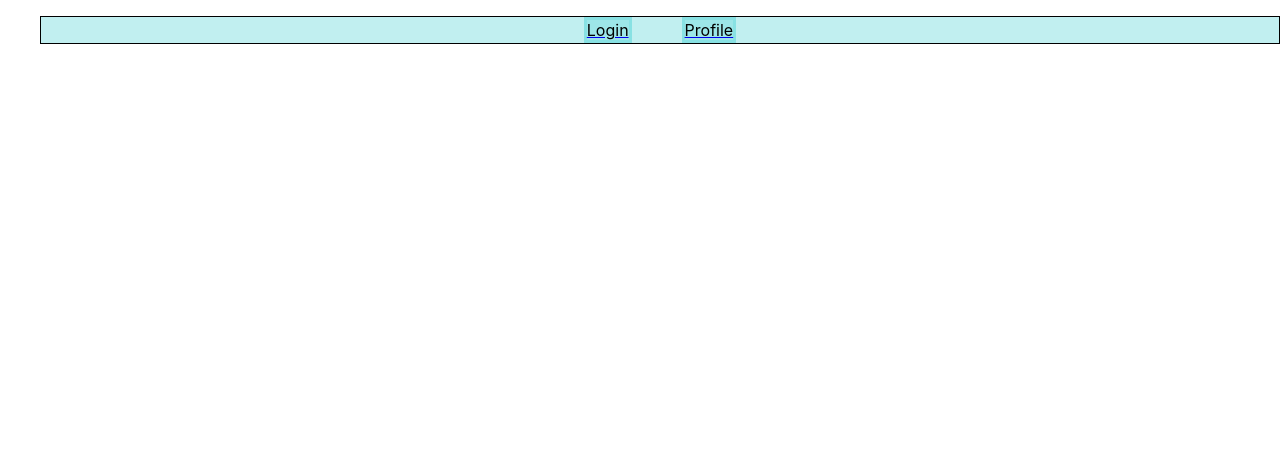
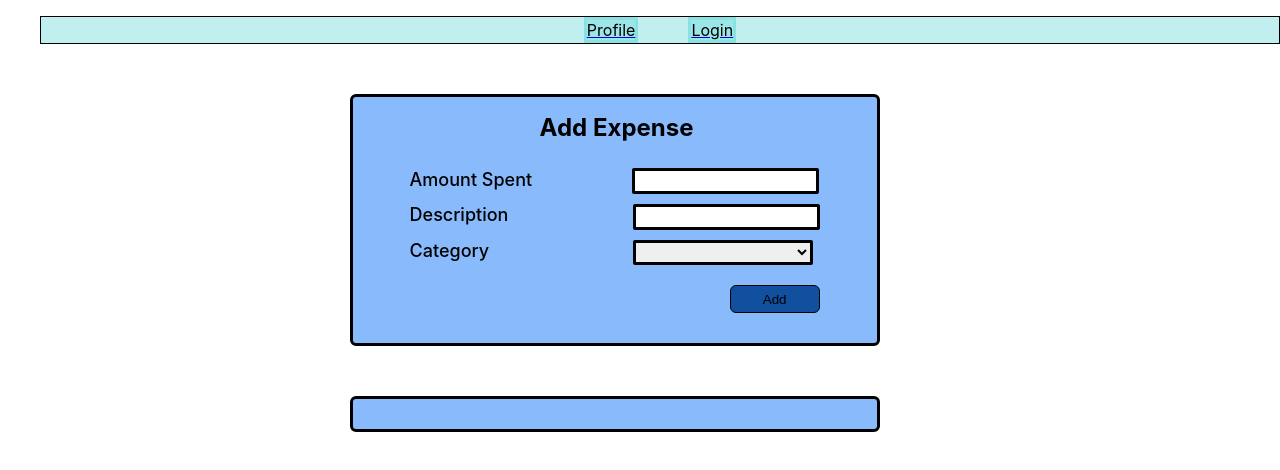
Before and after one commit to eswar7981/ExpenseTracker, a React (Create React App) app: page /addexpense in a window 1280 px wide. Shown: the top 470 px of the page. Built offline with nearby package versions, Linux system fonts and the light colour scheme.

Commit message:
added addexpense feature

```diff
--- a/src/App.js
+++ b/src/App.js
@@ -8,6 +8,7 @@ import Navi from './Components/Navigation/Navi';
 import VerifyEmail from './Components/VerifyEmail';
 import LogOut from './Components/LogOut';
 import ForgotPassword from './Components/ForgotPassword';
+import AddExpense from './Components/AddExpense';
 
 function App() {
   return (
@@ -35,6 +36,9 @@ function App() {
   <Route path='/forgotpassword'>
     <ForgotPassword></ForgotPassword>
   </Route>
+  <Route path='/addexpense'>
+    <AddExpense></AddExpense>
+  </Route>
   </>
   </Switch>
   </>
--- /dev/null
+++ b/src/Components/AddExpense.css
@@ -0,0 +1,37 @@
+.field4{
+    margin-top: 10px;
+}
+
+.field4 label{
+    font-size: large;
+    font-weight: 500;
+}
+
+.field4 input{
+    margin-left: 125px;
+    border:solid;
+    border-radius: 2px;
+    height: 18px;
+}
+
+
+.field5{
+    margin-top: 10px;
+}
+
+.field5 label{
+    font-size: large;
+    font-weight: 500;
+}
+
+.field5 select{
+    margin-left: 144px;
+    border:solid;
+    border-radius: 2px;
+    height: 25px;
+    width: 180px;
+}
+
+.form1{
+    display: flex;
+}
--- /dev/null
+++ b/src/Components/AddExpense.js
@@ -0,0 +1,77 @@
+import React, { useState } from "react";
+import './AddExpense.css'
+const AddExpense = () => {
+    const [expenses,setExpenses]=useState([])
+
+   const [expenseDetails,setExpenseDetails]=useState({amount:null,description:'',category:''})
+
+   const amountHandler=(e)=>{
+    setExpenseDetails({...expenseDetails,['amount']:e.target.value})
+   }
+
+   const descriptionHandler=(e)=>{
+    setExpenseDetails({...expenseDetails,['description']:e.target.value})
+   }
+
+
+   const categoryHandler=(e)=>{
+    setExpenseDetails({...expenseDetails,['category']:e.target.value})
+   }
+
+  const submitHandler=(e)=>{
+    e.preventDefault()
+    setExpenses([...expenses,expenseDetails])
+    setExpenseDetails({amount:null,description:'',category:''})
+  }
+
+
+  return (
+    <div>
+      <div className="box">
+        <div className="titled3">
+          <h1>Add Expense</h1>
+        </div>
+        <div className="form">
+          <form onSubmit={submitHandler}>
+            <div className="field3">
+              <label>Amount Spent</label>
+              <input type="number"  required value={expenseDetails.amount} onChange={amountHandler}></input>
+            </div>
+            <div className="field4">
+              <label>Description</label>
+              <input type="text" required value={expenseDetails.description} onChange={descriptionHandler}></input>
+            </div>
+            <div className="field5">
+                <label>Category</label>
+              <select value={expenseDetails.category} onChange={categoryHandler}>
+                <option></option>
+                <option >Food</option>
+                <option >Fuel</option>
+                <option >Elecricity</option>
+                <option >Loan</option>
+                <option >Personal</option>
+                <option >Others</option>
+              </select>
+
+            </div>
+            <div className="but">
+                <button>Add</button>
+            </div>
+          </form>
+
+        </div>
+      </div>
+      <div className="box">
+          {expenses.map((item)=>(<>
+          <div className="form1">
+          <h1>{item.amount}</h1>
+          <h1>{item.description}</h1>
+          <h1>{item.category}</h1>
+          </div>
+          </>))}
+          </div>
+    </div>
+  );
+};
+
+export default AddExpense;
--- a/src/Components/Navigation/Navi.js
+++ b/src/Components/Navigation/Navi.js
@@ -1,6 +1,6 @@
-import React from 'react'
-import {NavLink} from 'react-router-dom'
-import './Navi.css'
+import React from "react";
+import { NavLink } from "react-router-dom";
+import "./Navi.css";
 
 const Navi = () => {
   return (
@@ -8,45 +8,47 @@ const Navi = () => {
       <header>
         <nav>
           <ul>
-                <div className='head'>
-                    <li className='head1'>
+            <div className="head">
+              {localStorage.getItem("login") && (
+                <>
+                  <li className="head1">
+                    <NavLink to="/addexpense">
+                      <div className="btn">Add Expense</div>
+                    </NavLink>
+                  </li>
+                  <li className="head1">
+                    <NavLink to="/verifyemail">
+                      <div className="btn">Verify Email</div>
+                    </NavLink>
+                  </li>
+                  <li className="head1">
+                    <NavLink to="/logout">
+                      <div className="btn">LogOut</div>
+                    </NavLink>
+                  </li>
+                </>
+              )}
+              <li className="head1">
+                <NavLink to="/profile">
+                  <div className="btn">Profile</div>
+                </NavLink>
+              </li>
+
+             {!localStorage.getItem('login') && <li className="head1">
                 <NavLink to="/login">
-                            < div className='btn' style={{textDecoration:'none'}}>
+                  <div className="btn" style={{ textDecoration: "none" }}>
                     Login
                   </div>
                 </NavLink>
-                    </li>
+              </li>}
 
-                    <li className='head1'>
-                        <NavLink to="/profile">
-                            < div className='btn'>
-                            Profile
-                            </div>
-                        </NavLink>
-                    </li>
-                    {localStorage.getItem('login')
-                    && <>
-                    <li className='head1'>
-                        <NavLink to="/verifyemail">
-                            < div className='btn'>
-                            Verify Email
-                            </div>
-                        </NavLink>
-                    </li>
-                    <li className='head1'>
-                        <NavLink to="/logout">
-                            < div className='btn'>
-                                LogOut
-                            </div>
-                        </NavLink>
-                    </li></>
-}
+
             </div>
           </ul>
         </nav>
       </header>
     </div>
-  )
-}
+  );
+};
 
-export default Navi
+export default Navi;
```
Lines whose indentation alone changed are shown as unchanged.
